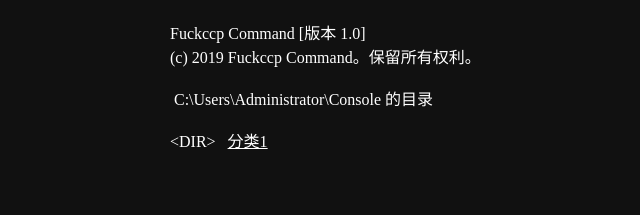
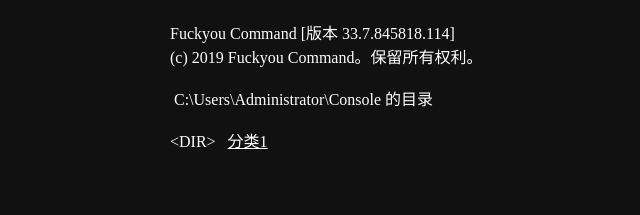
Before and after one commit to loveandrevolution/console, a Jekyll site: the page built from index.html, in a window 1280 px wide. Shown: the top 215 px of the page, without its empty margins (170-810 px from the left). Built offline with Jekyll 4.4.1, drawn with Linux system fonts in a browser that asks for light colours.

Commit message:
Update default.html

```diff
--- a/_layouts/default.html
+++ b/_layouts/default.html
@@ -10,8 +10,8 @@
   </head>
   <body>
     <header>
-      Fuckccp Command [版本 1.0]<br/>
-      (c) 2019 Fuckccp Command。保留所有权利。
+      Fuckyou Command [版本 33.7.845818.114]<br/>
+      (c) 2019 Fuckyou Command。保留所有权利。
     </header>
     <br/>
     {{ content }}
```
